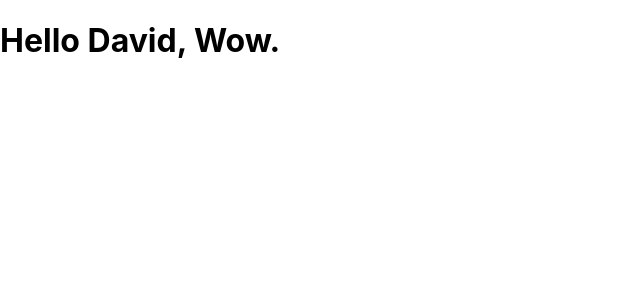
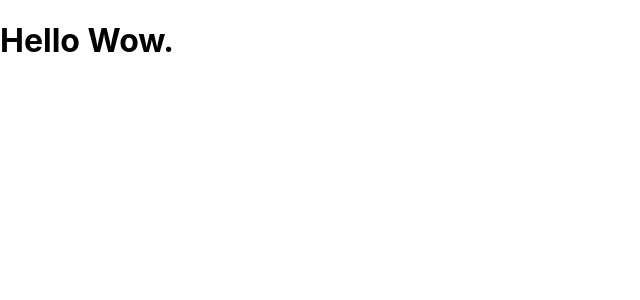
Before and after one commit to ominezX9/Learn-React-Tuts, a React (Create React App) app: page / in a window 1280 px wide. Shown: the top 300 px of the page, without its empty margins (0-640 px from the left). Built offline with nearby package versions, Linux system fonts and the light colour scheme.

Commit message:
Lesson 4,5 React Hooks and useState

```diff
--- a/src/components/HelloWorld.js
+++ b/src/components/HelloWorld.js
@@ -13,7 +13,7 @@ import React from 'react';
 class HelloWorld extends React.Component{
     render(){
         return(
-            <h1>Hello {this.props.name}, {this.props.expression}.</h1>
+            <h1>Hello {this.props.message} {this.props.expression}.</h1>
         )
     }
 }
```
Also changed, not shown: src/components/CounterExample.js (added, +18 -0 lines).
